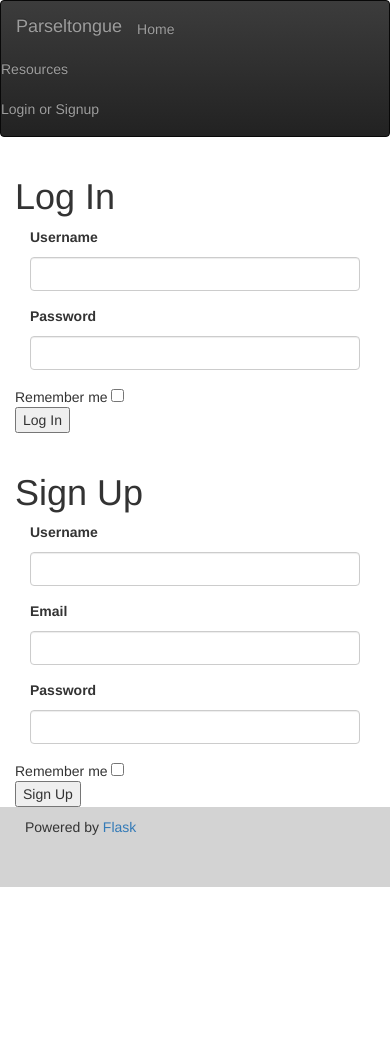
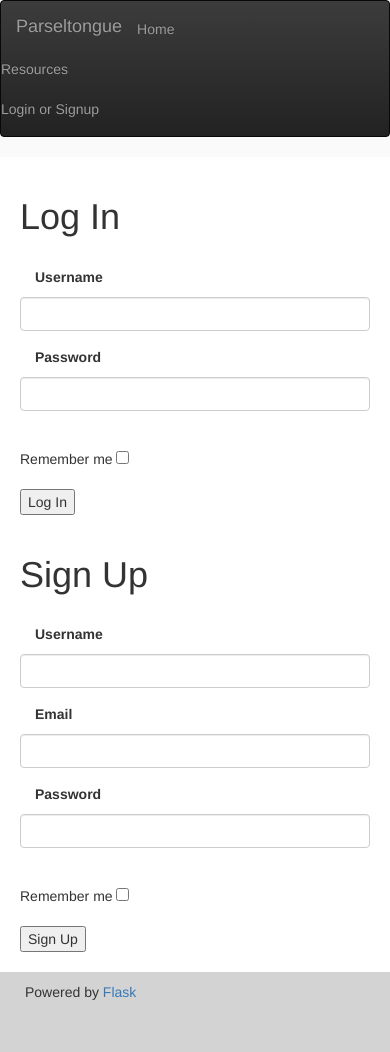
Before and after one commit to jackromo/codeyorkapp, a Flask app: page /login in a window 390 px wide. Before the commit the page ends 887 px from the top, so only its background shows below. Run offline with Flask 2, Linux system fonts and the light colour scheme; parts of the project's set-up code (start-up, migrations or seed data) failed here and were passed over; some libraries are stand-ins or nearby versions.

Commit message:
Add background, fix login screen

```diff
--- a/app/static/css/base.css
+++ b/app/static/css/base.css
@@ -7,13 +7,19 @@ body {
 /* Wrapper for page content to push down footer */
 #wrap {
     min-height: 100%;
-    left: 50%;
-    max-width: 900px;
     height: auto;
     /* Negative indent footer by its height */
     margin: 0 auto -80px;
     /* Pad bottom by footer height */
     padding: 0 0 80px;
+    background-color: #fafafa;
+}
+
+#body_container {
+    max-width: 900px;
+    left: 50%;
+    padding: 20px;
+    background-color: white;
 }
 
 #footer {
--- a/app/templates/base.html
+++ b/app/templates/base.html
@@ -24,7 +24,7 @@
     {% import "macros.html" as macros %}
     <div id="wrap">
         {% block header %}{% include "header.html" %}{% endblock %}
-        <div class="container">
+        <div class="container" id="body_container">
             <!-- Print all flashed messages in a list after header -->
             {% with messages = get_flashed_messages() %}
                 {% if messages %}
--- a/app/templates/macros.html
+++ b/app/templates/macros.html
@@ -1,9 +1,9 @@
 {% macro render_bs_text_field(field) %}
 
 <div class="form-group {% if field.errors %} error {% endif %}">
-    <label class="col-lg-2 control-label">{{ field.label }}</label>
-    <div class="col-lg-8">
-        {{ field(class='form-control')|safe }}
+    <label class="col-md-2 control-label">{{ field.label }}</label>
+    {{ field(class='form-control')|safe }}
+    <div class="col-md-8">
         {% if field.errors %}
             {% for error in field.errors %}
                 <span class="help-inline">[{{ error }}]</span><br>
--- a/app/templates/partials/login.html
+++ b/app/templates/partials/login.html
@@ -17,22 +17,22 @@
 {% endmacro %}
 
 {% block contents %}
-    <h1>Log In</h1>
+    <h1>Log In</h1><br>
     <form action="{{ url_for('login') }}" method="post" name="login">
         {{ login_form.hidden_tag() }}
-        {{ macros.render_bs_text_field(login_form.username) }}
-        {{ macros.render_bs_text_field(login_form.password) }}
-        Remember me {{ login_form.remember_me }}<br>
-        <input type="submit" value="Log In">
+        <div class="row"><div class="col-md-8">{{ macros.render_bs_text_field(login_form.username) }}</div></div>
+        <div class="row"><div class="col-md-8">{{ macros.render_bs_text_field(login_form.password) }}</div></div><br>
+        <div class="row"><div class="col-md-8">Remember me {{ login_form.remember_me }}</div></div><br>
+        <div class="row"><div class="col-md-8"><input type="submit" value="Log In"></div></div>
     </form>
     <br>
-    <h1>Sign Up</h1>
+    <h1>Sign Up</h1><br>
     <form action="{{ url_for('signup') }}" method="post" name="signup">
         {{ signup_form.hidden_tag() }}
-        {{ macros.render_bs_text_field(signup_form.username) }}
-        {{ macros.render_bs_text_field(signup_form.email) }}
-        {{ macros.render_bs_text_field(signup_form.password) }}
-        Remember me {{ signup_form.remember_me }}<br>
-        <input type="submit" value="Sign Up">
+        <div class="row"><div class="col-md-8">{{ macros.render_bs_text_field(signup_form.username) }}</div></div>
+        <div class="row"><div class="col-md-8">{{ macros.render_bs_text_field(signup_form.email) }}</div></div>
+        <div class="row"><div class="col-md-8">{{ macros.render_bs_text_field(signup_form.password) }}</div></div><br>
+        <div class="row"><div class="col-md-8">Remember me {{ signup_form.remember_me }}</div></div><br>
+        <div class="row"><div class="col-md-8"><input type="submit" value="Sign Up"></div></div>
     </form>
 {% endblock %}
```
Also changed, not shown: app/templates/partials/profile.html (+6 -3 lines).
